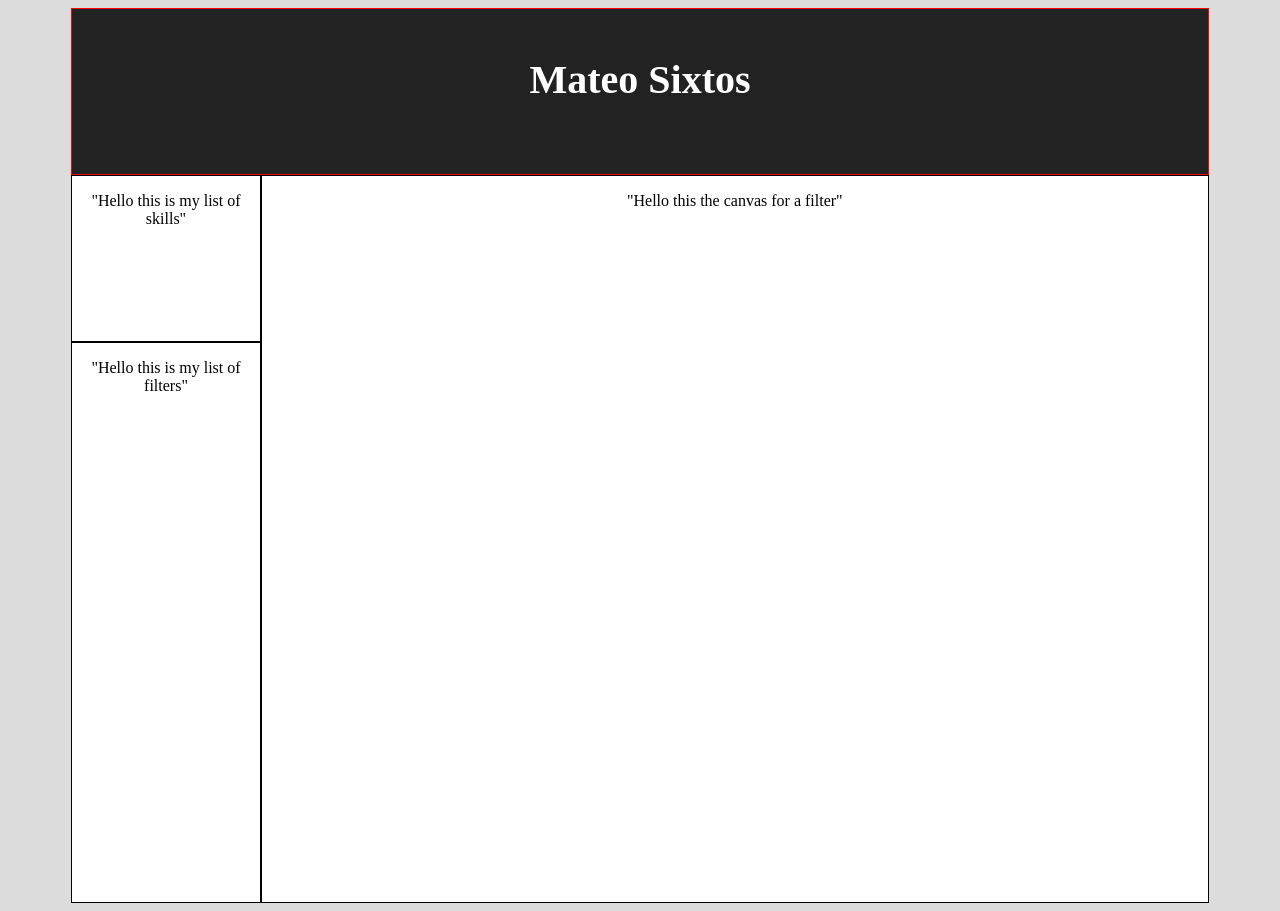
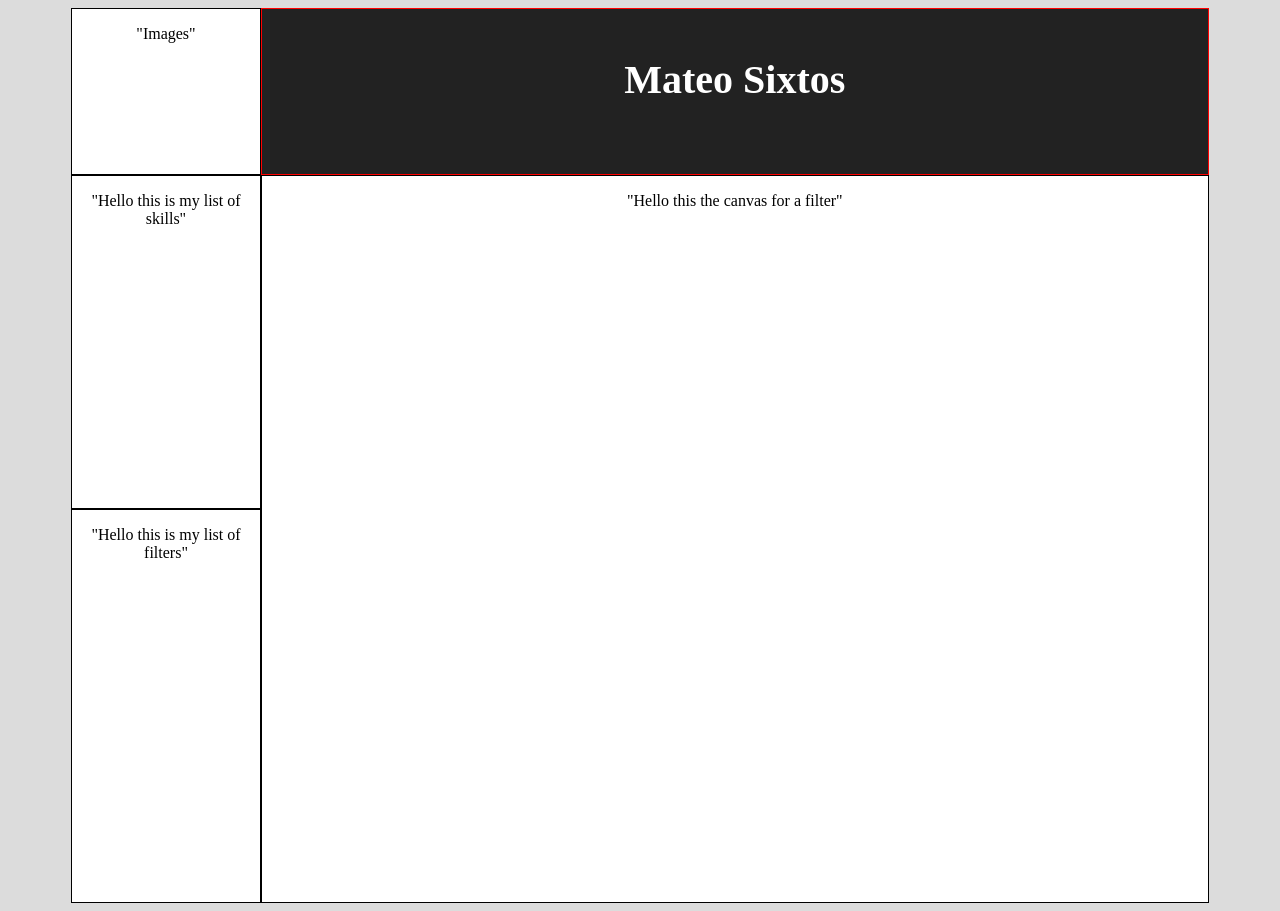
Before and after one commit to sixtosMateo/SixtosProfile, a React (Create React App) app: page / in a window 1280 px wide. Built offline with nearby package versions, Linux system fonts and the light colour scheme.

Commit message:
adding a section for images

```diff
--- a/src/App.css
+++ b/src/App.css
@@ -14,18 +14,22 @@
   grid-template-columns: repeat(6, 1fr);
   grid-template-rows: 1fr 1fr 1fr 1fr 1fr 60px;
   grid-template-areas:
-      "p p p p p p"
+      "i p p p p p"
       "s c c c c c"
-      "f c c c c c"
+      "s c c c c c"
       "f c c c c c"
       "f c c c c c"
       "f c c c c c";
 
 }
 
-.profile-header, .skill-list, .filter-list, .filter-canvas{
+.profile-header, .skill-list, .filter-list, .filter-canvas, .image-canvas{
   border: 1px solid;
 
+}
+
+.image-canvas{
+  grid-area: i;
 }
 
 .profile-header {
@@ -33,6 +37,7 @@
   border-color: red;
 
 }
+
 .skill-list{
   grid-area: s;
 }
--- a/src/App.js
+++ b/src/App.js
@@ -4,7 +4,7 @@ import ProfileHeader from './components/ProfileHeader'
 import FilterCanvas from './components/FilterCanvas'
 import SkillList from './components/SkillList'
 import FilterList from './components/FilterList'
-
+import ImageCanvas from './components/ImageCanvas'
 
 
 class App extends Component {
@@ -15,7 +15,7 @@ class App extends Component {
         <FilterCanvas/>
         <SkillList/>
         <FilterList/>
-
+        <ImageCanvas/>
       </div>
     );
   }
--- /dev/null
+++ b/src/components/ImageCanvas.js
@@ -0,0 +1,14 @@
+import React from 'react'
+
+
+class ImageCanvas extends React.Component{
+  render(){
+    return (
+      <div className="image-canvas">
+        <p>"Images"</p>
+      </div>
+    )
+  }
+}
+
+export default ImageCanvas
```
Also changed, not shown: src/components/ContactInfo.js (added).
